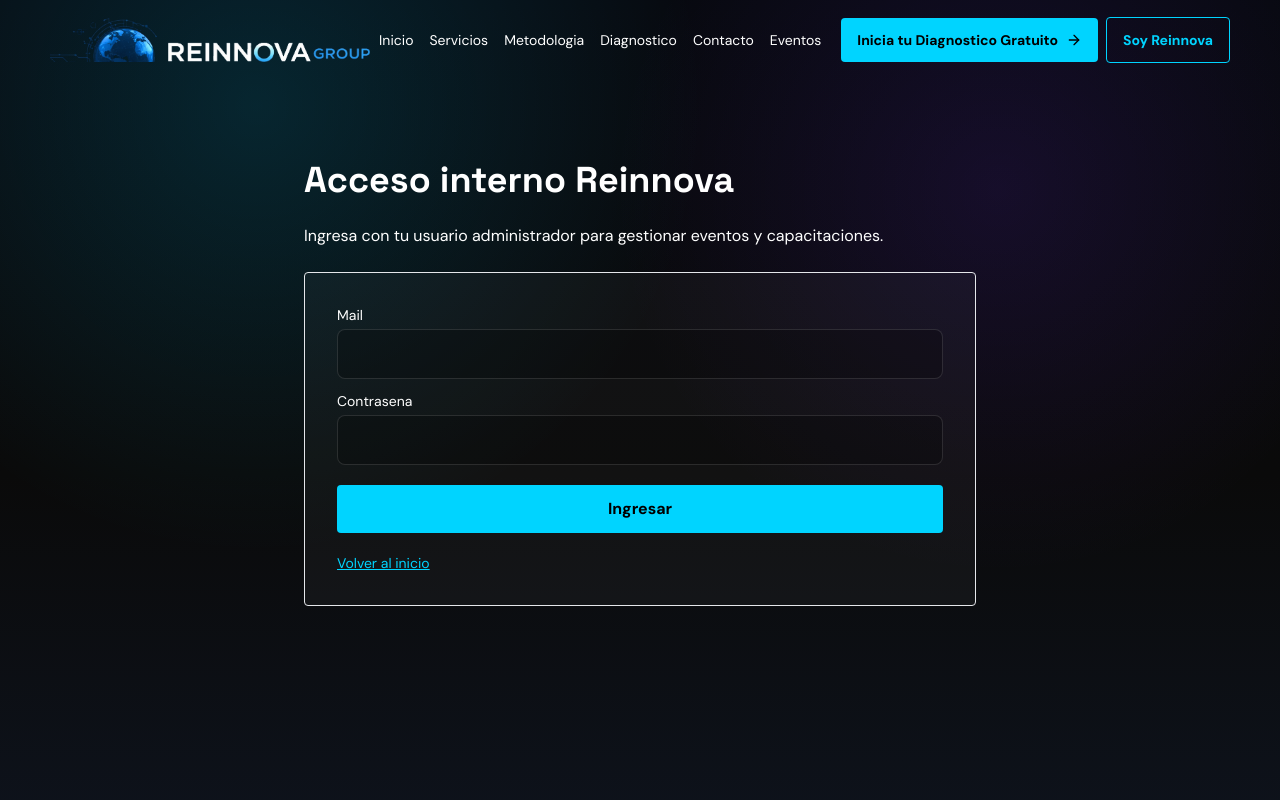
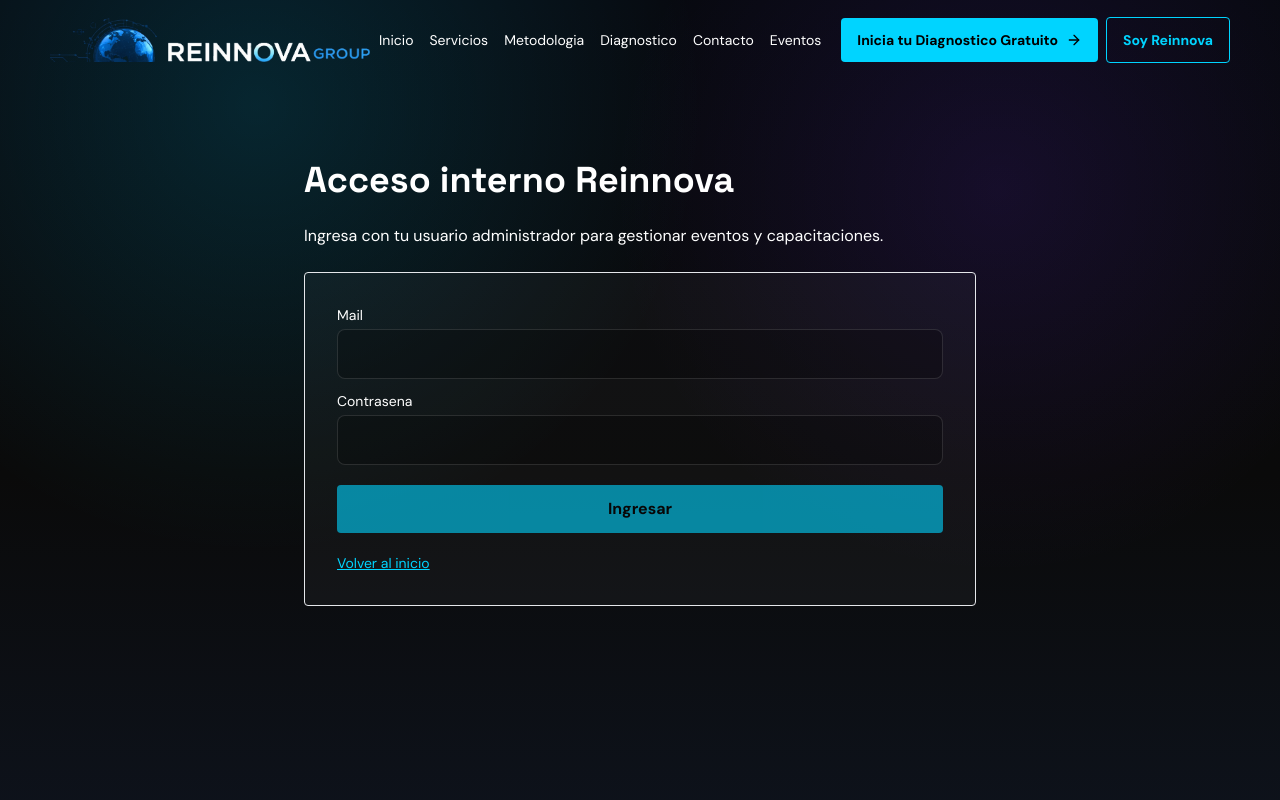
Before and after one commit to vlfernandez8-art/Reinnova-Group-web, a Next.js app: page /soy-reinnova/login in a window 1280 px wide. Shown: the top 800 px of the page. Built offline with nearby package versions, Linux system fonts and the light colour scheme.

Commit message:
fix: stabilize admin login flow

```diff
--- a/src/app/soy-reinnova/login/page.tsx
+++ b/src/app/soy-reinnova/login/page.tsx
@@ -21,15 +21,28 @@
   const [error, setError] = useState("");
   const [loading, setLoading] = useState(false);
 
-  const submit = async () => {
+  const submit = async (event?: React.FormEvent<HTMLFormElement>) => {
+    event?.preventDefault();
+    if (!email.trim() || !password.trim()) {
+      setError("Completa mail y contrasena para ingresar.");
+      return;
+    }
+
     setLoading(true);
     setError("");
 
+    try {
       const response = await fetch("/api/admin/login", {
         method: "POST",
         headers: { "Content-Type": "application/json" },
         body: JSON.stringify({ email: email.trim(), password: password.trim() }),
       });
+
+      if (response.status === 429) {
+        setLoading(false);
+        setError("Demasiados intentos. Espera unos minutos y volve a probar.");
+        return;
+      }
 
       if (!response.ok) {
         setLoading(false);
@@ -38,6 +51,10 @@
       }
 
       window.location.href = redirectTo;
+    } catch {
+      setLoading(false);
+      setError("No pudimos conectar con el servidor. Volve a intentar en unos segundos.");
+    }
   };
 
   return (
@@ -45,7 +62,7 @@
       <section className="section-shell grid max-w-2xl gap-6 py-12">
         <h1 className="font-heading text-4xl font-bold">Acceso interno Reinnova</h1>
         <p className="text-white/72">Ingresa con tu usuario administrador para gestionar eventos y capacitaciones.</p>
-        <div className="glow-card rounded border border-white/12 bg-white/[0.03] p-6 md:p-8">
+        <form className="glow-card rounded border border-white/12 bg-white/[0.03] p-6 md:p-8" onSubmit={submit}>
           <div className="grid gap-3">
             <label className="grid gap-1 text-sm">
               <span>Mail</span>
@@ -57,8 +74,8 @@
             </label>
             {error ? <p className="rounded border border-danger/35 bg-danger/10 px-3 py-2 text-sm text-danger">{error}</p> : null}
             <button
-              onClick={submit}
-              disabled={loading}
+              type="submit"
+              disabled={loading || !email.trim() || !password.trim()}
               className="mt-2 rounded bg-accent px-5 py-3 font-bold text-black disabled:opacity-60"
             >
               {loading ? "Ingresando..." : "Ingresar"}
@@ -69,7 +86,7 @@
               Volver al inicio
             </Link>
           </p>
-        </div>
+        </form>
       </section>
     </main>
   );
--- a/src/lib/eventsDataStore.ts
+++ b/src/lib/eventsDataStore.ts
@@ -553,6 +553,7 @@
 
 export async function getAdminByEmail(email: string): Promise<AdminUserRecord | null> {
   const db = await readDb();
+  await writeDb(db);
   return db.adminUsers.find((admin) => admin.email.toLowerCase() === email.trim().toLowerCase()) ?? null;
 }
 
```
Lines whose indentation alone changed are shown as unchanged.
